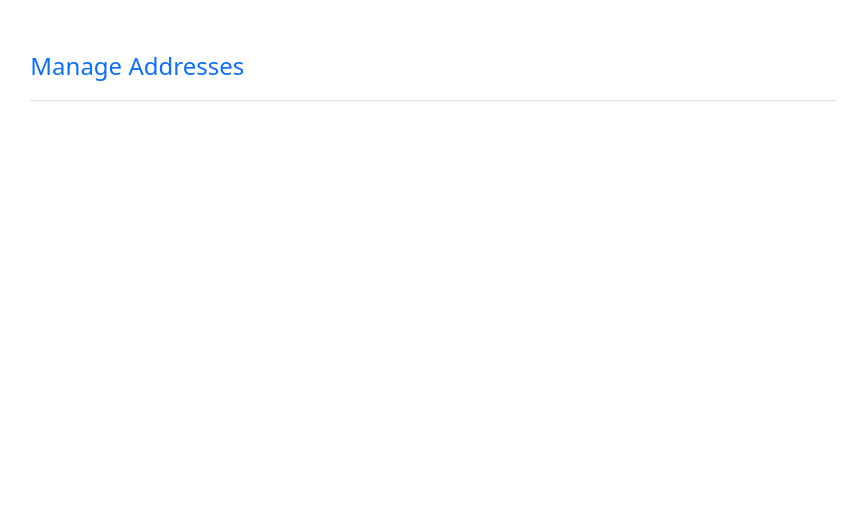
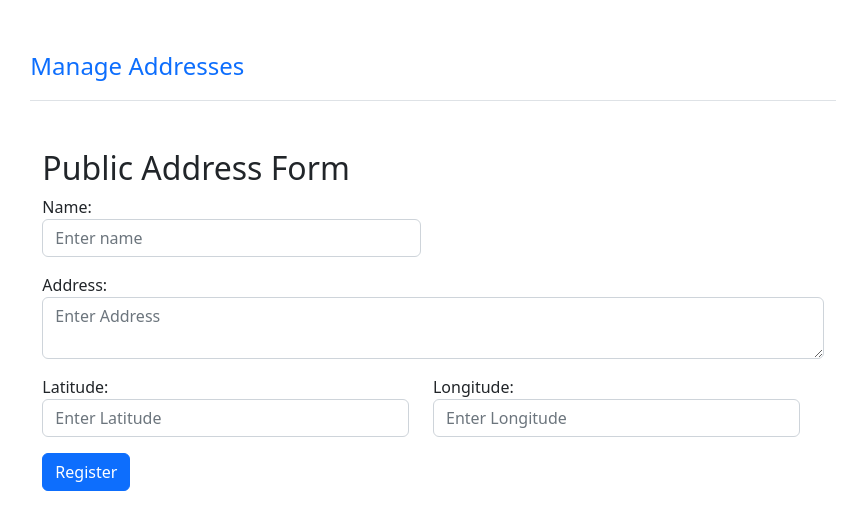
Before and after one commit to seyed-amir-mehrizi/manage-addresses, an Angular app: page /register-public-address in a window 1280 px wide. Before the commit this address led to /. Shown: the top 530 px of the page, without its empty margins (207-1062 px from the left). Built offline with nearby package versions, Linux system fonts and the light colour scheme.

Commit message:
add register public address to the app.

```diff
--- a/angular.json
+++ b/angular.json
@@ -31,7 +31,8 @@
             ],
             "styles": [
               "src/styles.scss",
-              "./node_modules/bootstrap/dist/css/bootstrap.min.css"
+              "./node_modules/bootstrap/dist/css/bootstrap.min.css",
+              "./node_modules/font-awesome/css/font-awesome.css"
             ],
             "scripts": []
           },
--- a/package.json
+++ b/package.json
@@ -21,6 +21,7 @@
     "@ng-bootstrap/ng-bootstrap": "^14.2.0",
     "@popperjs/core": "^2.11.6",
     "bootstrap": "^5.2.3",
+    "font-awesome": "^4.7.0",
     "rxjs": "~7.8.0",
     "tslib": "^2.3.0",
     "zone.js": "~0.12.0"
--- a/src/app/app-routing.module.ts
+++ b/src/app/app-routing.module.ts
@@ -1,10 +1,12 @@
 import { NgModule } from '@angular/core';
 import { RouterModule, Routes } from '@angular/router';
 import { AllPublicAddressesComponent } from './pages/public-address/all-public-addresses/all-public-addresses.component';
+import { RegisterPublicAddressComponent } from './pages/public-address/register-public-address/register-public-address.component';
 
 const routes: Routes = [
-  { path: '', redirectTo: '/public-address' , pathMatch:'full'  },
-  { path: 'public-address', component: AllPublicAddressesComponent }
+  { path: '', redirectTo: '/public-address', pathMatch: 'full' },
+  { path: 'public-address', component: AllPublicAddressesComponent },
+  { path: 'register-public-address', component: RegisterPublicAddressComponent }
 ];
 
 @NgModule({
--- a/src/app/app.module.ts
+++ b/src/app/app.module.ts
@@ -6,16 +6,20 @@ import { AppComponent } from './app.component';
 import { NgbModule } from '@ng-bootstrap/ng-bootstrap';
 import { AllPublicAddressesComponent } from './pages/public-address/all-public-addresses/all-public-addresses.component';
 import {  HttpClientModule } from '@angular/common/http';
+import { RegisterPublicAddressComponent } from './pages/public-address/register-public-address/register-public-address.component';
+import { ReactiveFormsModule } from '@angular/forms';
 @NgModule({
   declarations: [
     AppComponent,
     AllPublicAddressesComponent,
+    RegisterPublicAddressComponent,
   ],
   imports: [
     BrowserModule,
     AppRoutingModule,
     HttpClientModule,
     NgbModule,
+    ReactiveFormsModule
 
   ],
   providers: [],
--- a/src/app/pages/public-address/all-public-addresses/all-public-addresses.component.html
+++ b/src/app/pages/public-address/all-public-addresses/all-public-addresses.component.html
@@ -1,7 +1,11 @@
-<h2>
-    Public Addresses
-</h2>
-
+<div class="d-flex align-items-center justify-content-between">
+    <h2>
+        Public Addresses
+    </h2>
+    <button class="btn btn-primary" (click)="registerNewAddress()">
+        <i class="fa fa-plus" aria-hidden="true"></i>
+    </button>
+</div>
 <table class="table table-striped">
     <thead class="table-dark">
         <tr>
--- a/src/app/pages/public-address/all-public-addresses/all-public-addresses.component.ts
+++ b/src/app/pages/public-address/all-public-addresses/all-public-addresses.component.ts
@@ -1,4 +1,5 @@
 import { Component, OnInit } from '@angular/core';
+import { Router } from '@angular/router';
 import { finalize } from 'rxjs';
 import { PublicAddressService } from 'src/app/services/public-address.service';
 import { PublicAddress } from 'src/app/shared/model/model';
@@ -11,7 +12,11 @@ import { PublicAddress } from 'src/app/shared/model/model';
 export class AllPublicAddressesComponent implements OnInit {
   allPublicAddress: PublicAddress[] = [];
   isLoading = false;
-  constructor(private publicServiceAddress: PublicAddressService) {
+  constructor(
+    private publicServiceAddress: PublicAddressService,
+    private router : Router
+
+    ) {
 
   }
   ngOnInit(): void {
@@ -32,4 +37,8 @@ export class AllPublicAddressesComponent implements OnInit {
       })
   }
 
+  registerNewAddress(){
+    this.router.navigateByUrl('/register-public-address')
+  }
+
 }
--- /dev/null
+++ b/src/app/pages/public-address/register-public-address/register-public-address.component.html
@@ -0,0 +1,39 @@
+<div class="container mt-3">
+    <h2>Public Address Form</h2>
+    <form *ngIf="publicAddressForm" [formGroup]="publicAddressForm">
+        <div class="row">
+            <div class="mb-3 col-md-6 col-sm-12">
+                <label for="name">Name:</label>
+                <input type="text" class="form-control" id="name" placeholder="Enter name" name="name"
+                    formControlName="name"
+                    [ngClass]="{ 'error-validation': isPublicAddressFormSubmit && publicAddressFormSubmitted.name.errors }">
+            </div>
+            <div class="mb-3 col-md-12">
+                <label for="address">Address:</label>
+                <textarea type="text" class="form-control" id="address" placeholder="Enter Address" name="address"
+                    formControlName="address"
+                    [ngClass]="{ 'error-validation': isPublicAddressFormSubmit && publicAddressFormSubmitted.address.errors }">
+                </textarea>
+            </div>
+            <div class="row">
+                <div class="mb-3 col-md-6 col-sm-12">
+                    <label for="Latitude">Latitude:</label>
+                    <input type="text" class="form-control" id="Latitude" placeholder="Enter Latitude" name="Latitude"
+                        (keypress)="numberOnly($event)" formControlName="latitude"
+                        [ngClass]="{ 'error-validation': isPublicAddressFormSubmit && publicAddressFormSubmitted.latitude.errors }">
+                </div>
+                <div class="mb-3 col-md-6 col-sm-12">
+                    <label for="longitude">Longitude:</label>
+                    <input type="text" class="form-control" id="longitude" placeholder="Enter Longitude"
+                        name="longitude" (keypress)="numberOnly($event)" formControlName="longitude"
+                        [ngClass]="{ 'error-validation': isPublicAddressFormSubmit && publicAddressFormSubmitted.longitude.errors }">
+                </div>
+            </div>
+
+        </div>
+        <button type="button" class="btn btn-primary" (click)="registerPublicAddressForm()">
+            Register
+            <span *ngIf="isLoadingBtn" class="spinner-border spinner-border-sm"></span>
+        </button>
+    </form>
+</div>
--- /dev/null
+++ b/src/app/pages/public-address/register-public-address/register-public-address.component.ts
@@ -0,0 +1,75 @@
+import { Component, OnInit } from '@angular/core';
+import { FormBuilder, FormGroup, Validators } from '@angular/forms';
+import { PublicAddressService } from 'src/app/services/public-address.service';
+
+@Component({
+  selector: 'app-register-public-address',
+  templateUrl: './register-public-address.component.html',
+  styleUrls: ['./register-public-address.component.scss']
+})
+export class RegisterPublicAddressComponent implements OnInit {
+
+  publicAddressForm: FormGroup | undefined;
+  isPublicAddressFormSubmit = false;
+  isLoadingBtn: boolean = false;
+  constructor(
+    private fb: FormBuilder,
+    private publicServiceAddress: PublicAddressService,
+  ) {
+
+  }
+  ngOnInit(): void {
+    this.makePublicAddressForm();
+  }
+
+  makePublicAddressForm() {
+    this.publicAddressForm = this.fb.group({
+      name: ['', [Validators.required, Validators.minLength(3), Validators.maxLength(20)]],
+      address: ['', [Validators.required, Validators.minLength(3), Validators.maxLength(100)]],
+      latitude: ['', Validators.required],
+      longitude: ['', Validators.required],
+    })
+  }
+
+  get publicAddressFormSubmitted() {
+    return this.publicAddressForm?.controls;
+  }
+
+
+  registerPublicAddressForm() {
+    const command = {
+      name: this.publicAddressForm?.value.name,
+      address: this.publicAddressForm?.value.address,
+      latitude: this.publicAddressForm?.value.latitude,
+      longitude: this.publicAddressForm?.value.longitude,
+    }
+    this.isLoadingBtn = true;
+    if (this.publicAddressForm?.invalid) {
+      this.isPublicAddressFormSubmit = true;
+      this.isLoadingBtn = false;
+      return;
+    }
+    this.publicServiceAddress.registerPublicAddress(command)
+      .subscribe((res) => {
+        if (res)
+          console.log("res : ", res);
+        this.isLoadingBtn = false;
+
+      })
+
+  }
+
+  numberOnly(event: any): boolean {
+    const charCode = event.which ? event.which : event.keyCode;
+    const inputValue = event.target.value;
+    if (
+      (charCode >= 48 && charCode <= 57) ||
+      (charCode === 46 && inputValue.indexOf('.') === -1)
+    ) {
+      return true;
+    }
+
+    return false;
+  }
+
+}
--- a/src/app/services/public-address.service.ts
+++ b/src/app/services/public-address.service.ts
@@ -13,4 +13,7 @@ export class PublicAddressService {
   getAllPublicAddresses(){
     return this.http.get<PublicAddress[]>('http://localhost:3000/public-addresses');
   }
+  registerPublicAddress(command:any){
+    return this.http.post('http://localhost:3000/public-addresses' , command);
+  }
 }
--- a/src/styles.scss
+++ b/src/styles.scss
@@ -6,3 +6,6 @@ html , body{
 }
 /* Importing Bootstrap SCSS file. */
 @import 'bootstrap/scss/bootstrap';
+.error-validation {
+    border-color: #dc3545 !important;
+  }
```
Also changed, not shown: tsconfig.json (+7 -4 lines), src/app/pages/public-address/register-public-address/register-public-address.component.scss (added), 2 other files (tests, documents, lock files or other folders).
